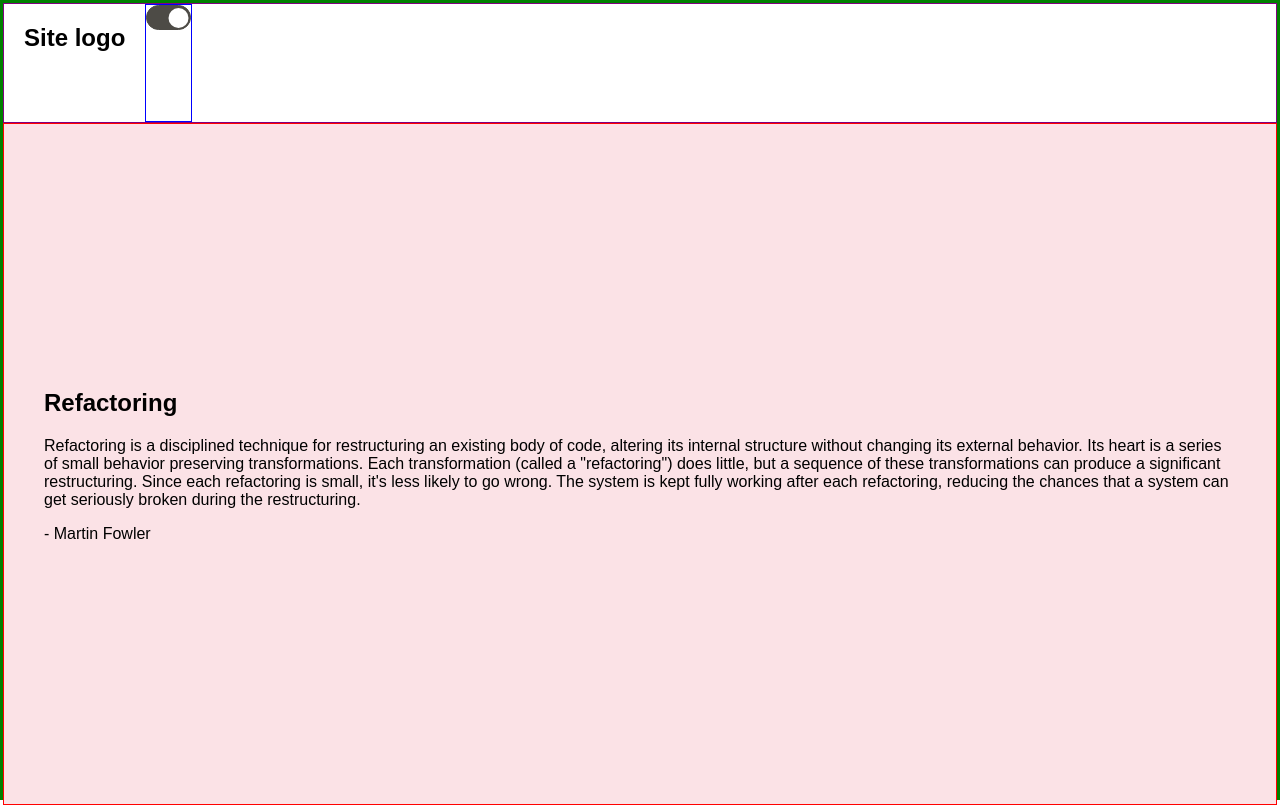
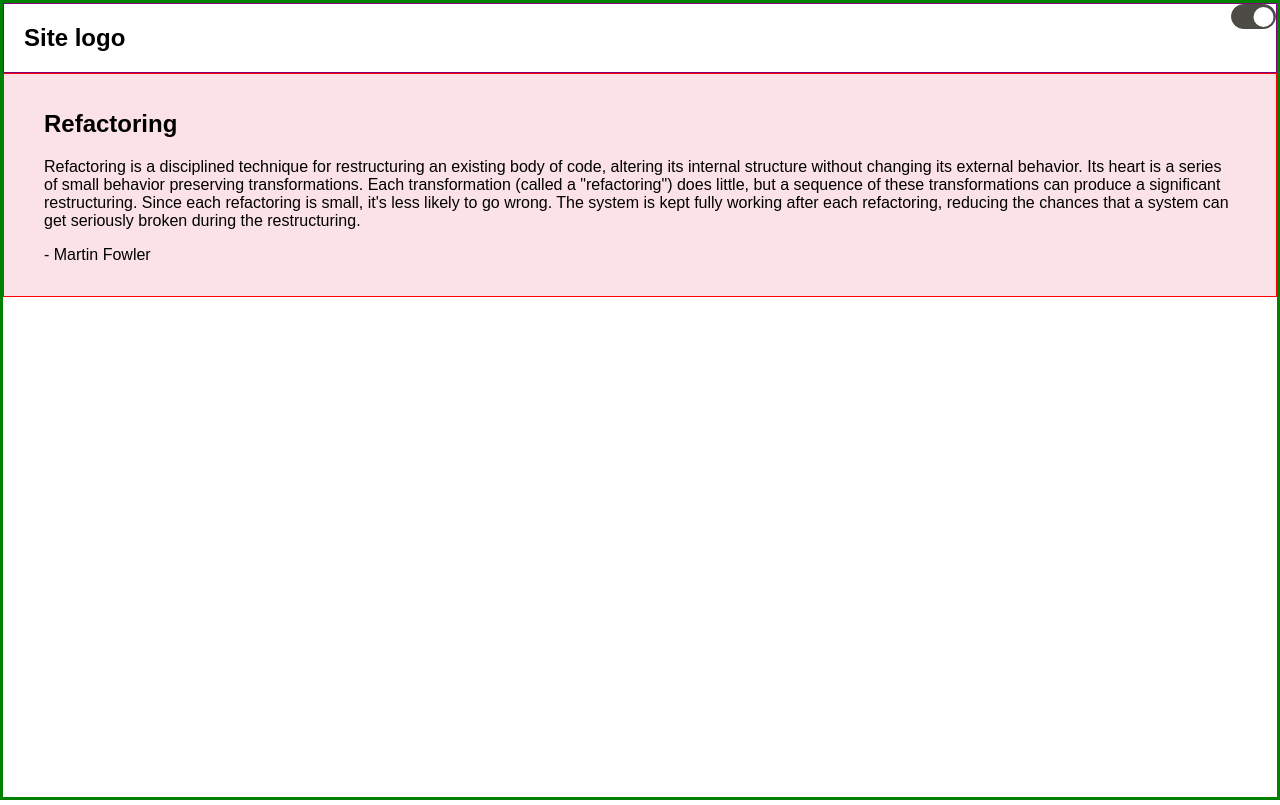
Before and after one commit to PaulinaLL/browser-local-storage-theme-PaulinaLL, a website built with webpack: page src/index.html in a window 1280 px wide. Built offline with nearby package versions, Linux system fonts and the light colour scheme; a web font is replaced by a local one.

Commit message:
removed unneccesery lines

```diff
--- a/src/index.html
+++ b/src/index.html
@@ -9,14 +9,14 @@
 
   <body>
     <header><h2>Site logo</h2>
-      <div class="toggler">
+
       <div class="checkbox-container">
         <form action="#">
       <input type="checkbox" checked id="toggle" />
       <label for="toggle"></label>
     </form>
     </div>
-  </div>
+
     </header>
     <main class="container">
 
--- a/src/styles/main.scss
+++ b/src/styles/main.scss
@@ -16,7 +16,6 @@ body {
 header {
   border: 1px solid purple;
   display: flex;
-  height: 15vh;
 }
 
 .container {
@@ -25,13 +24,13 @@ header {
 
 h2 {
   margin: 20px;
+  flex-grow: 1;
 }
 section {
   background-color: rgb(251, 226, 230);
   display: flex;
   justify-content: center;
   align-items: center;
-  height: 85vh;
 }
 
 .darkHeader {
```
